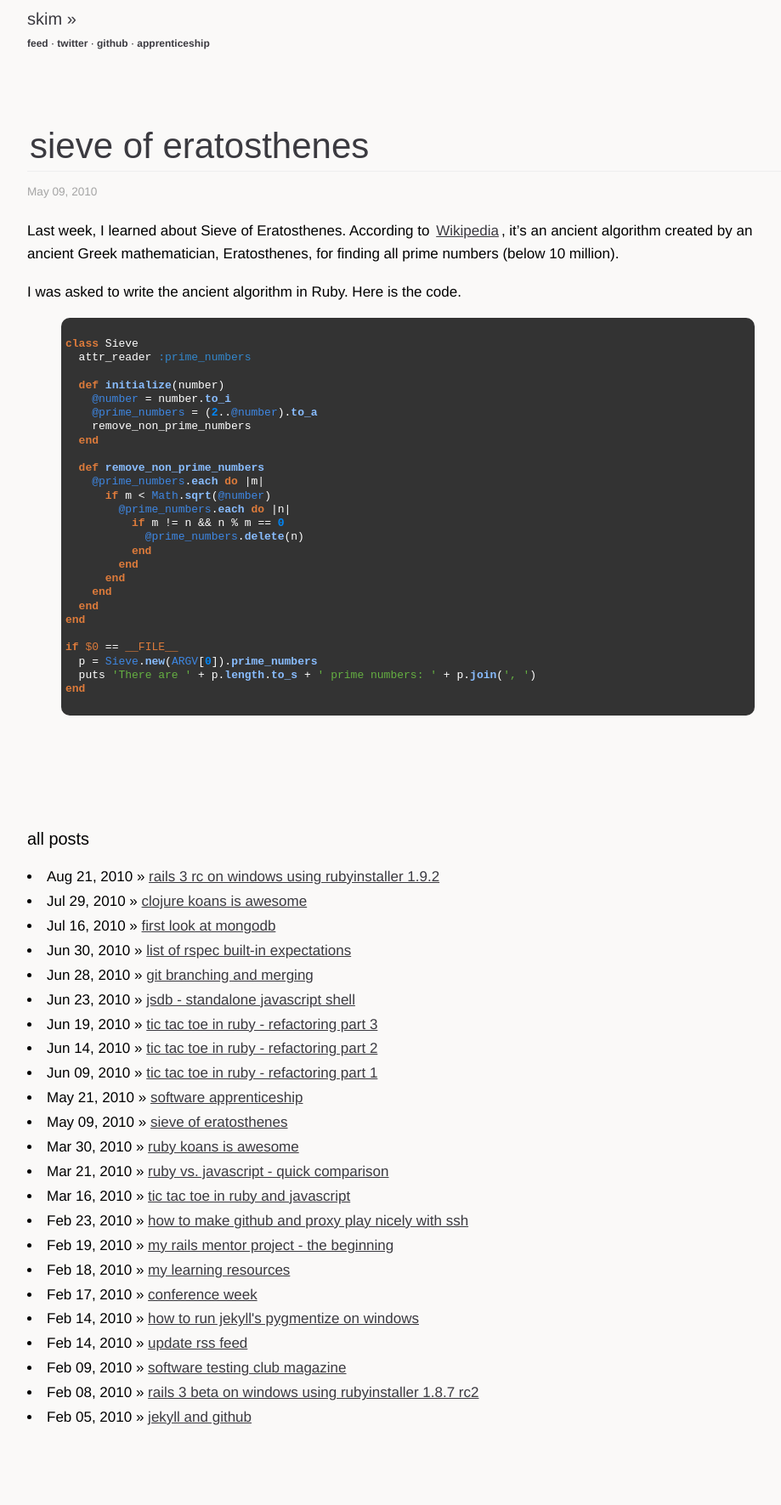
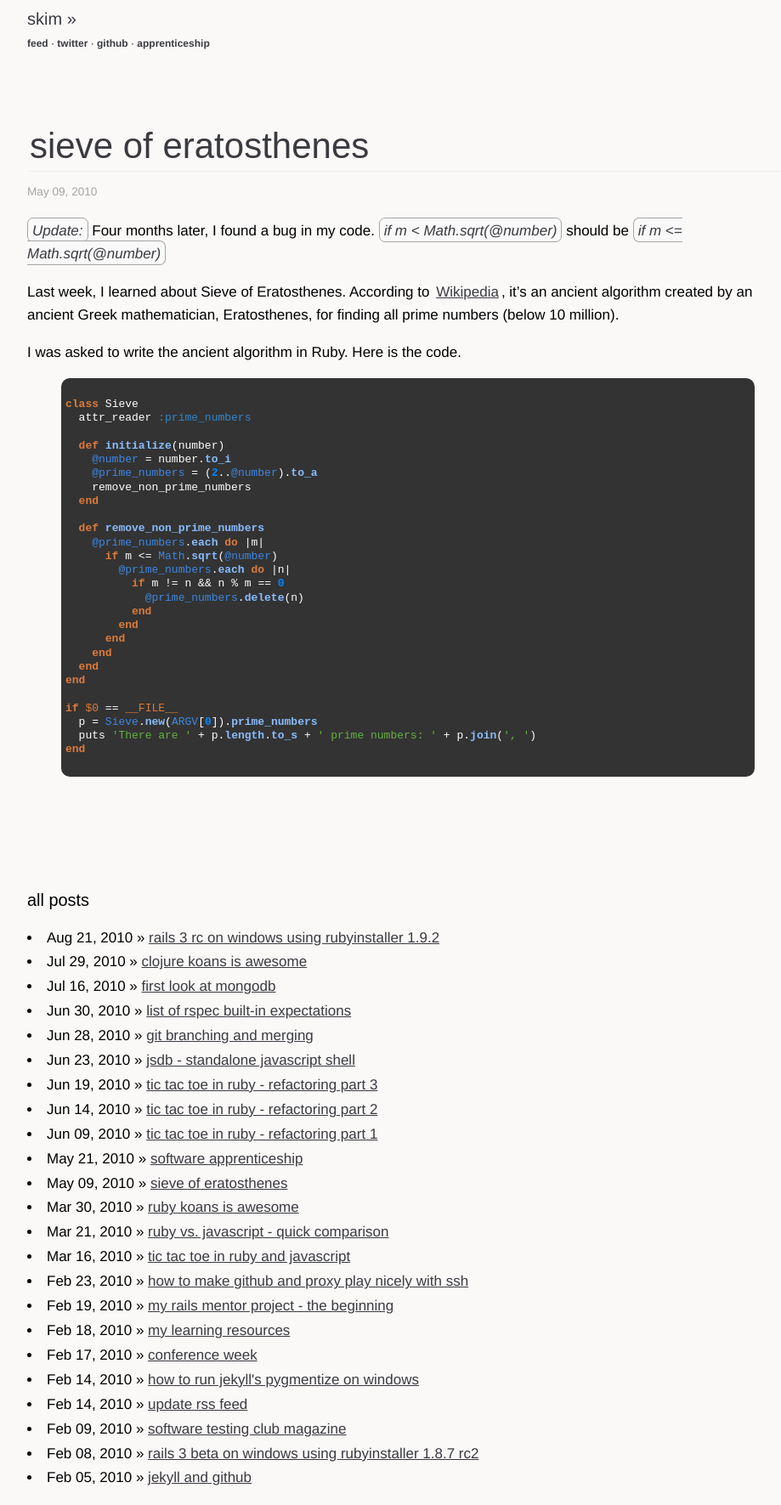
Before and after one commit to sl4m/sl4m.github.com, a Jekyll site: the page built from _posts/2010-05-09-sieve-of-eratosthenes.markdown, in a window 1280 px wide. Shown: the whole page at 85% size, without its empty margins (160-1079 px from the left). Built offline with Jekyll 4.4.1, drawn with Linux system fonts in a browser that asks for light colours; comment, search, counter and statistics services are not loaded; before the commit the page ends 1700 px from its top, so only the background shows below that.

Commit message:
updated post with bug fix in code

```diff
--- a/_posts/2010-05-09-sieve-of-eratosthenes.markdown
+++ b/_posts/2010-05-09-sieve-of-eratosthenes.markdown
@@ -6,6 +6,8 @@ categories:
   -- ruby
   -- continuous learning
 ---
+
+*Update:* Four months later, I found a bug in my code.  *if m < Math.sqrt(@number)* should be *if m <= Math.sqrt(@number)*
 
 Last week, I learned about Sieve of Eratosthenes.  According to [Wikipedia](http://en.wikipedia.org/wiki/Sieve_of_Eratosthenes), it's an ancient algorithm created by an ancient Greek mathematician, Eratosthenes, for finding all prime numbers (below 10 million).
 
@@ -23,7 +25,7 @@ class Sieve
 
   def remove_non_prime_numbers
     @prime_numbers.each do |m|
-      if m < Math.sqrt(@number)
+      if m <= Math.sqrt(@number)
         @prime_numbers.each do |n|
           if m != n && n % m == 0
             @prime_numbers.delete(n)
```
